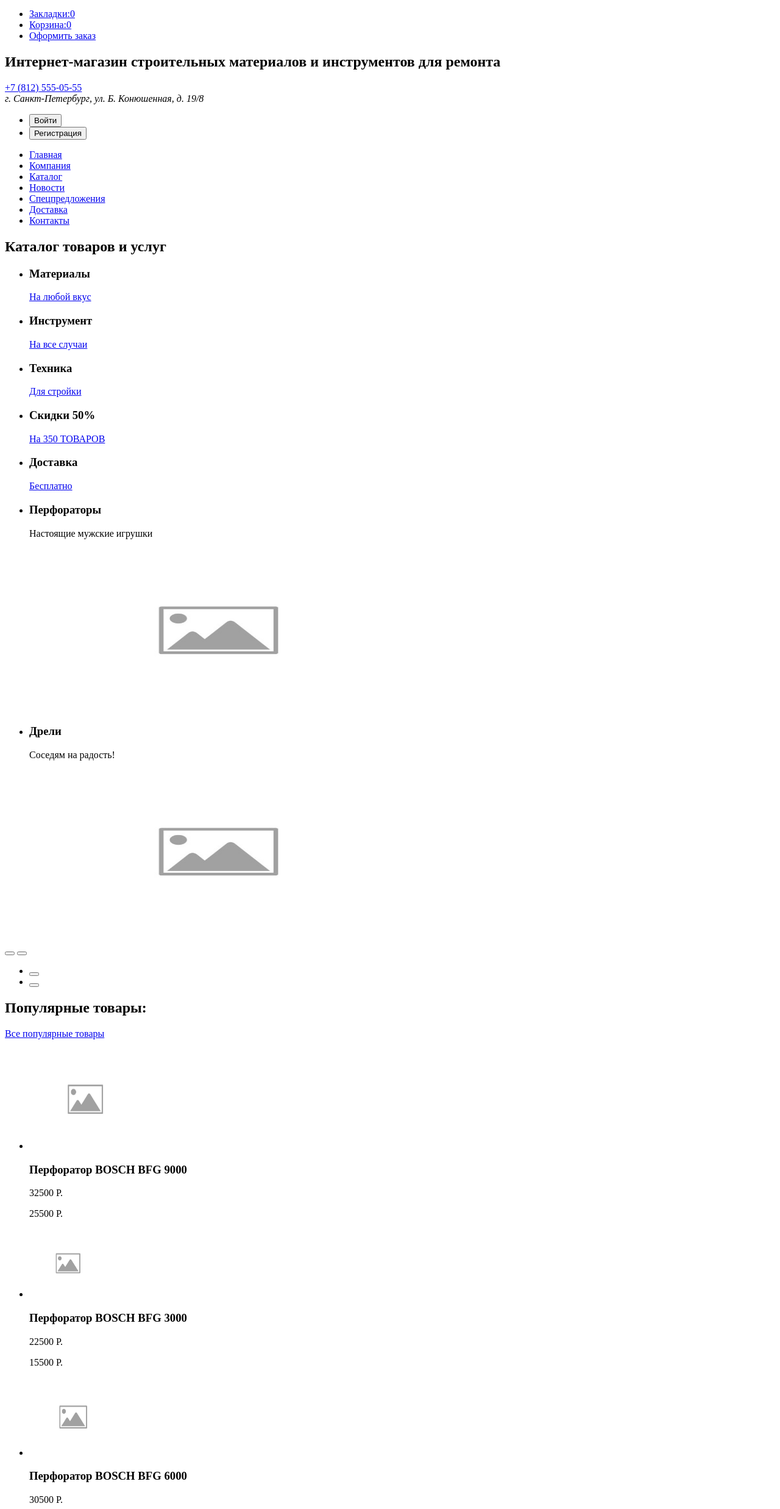
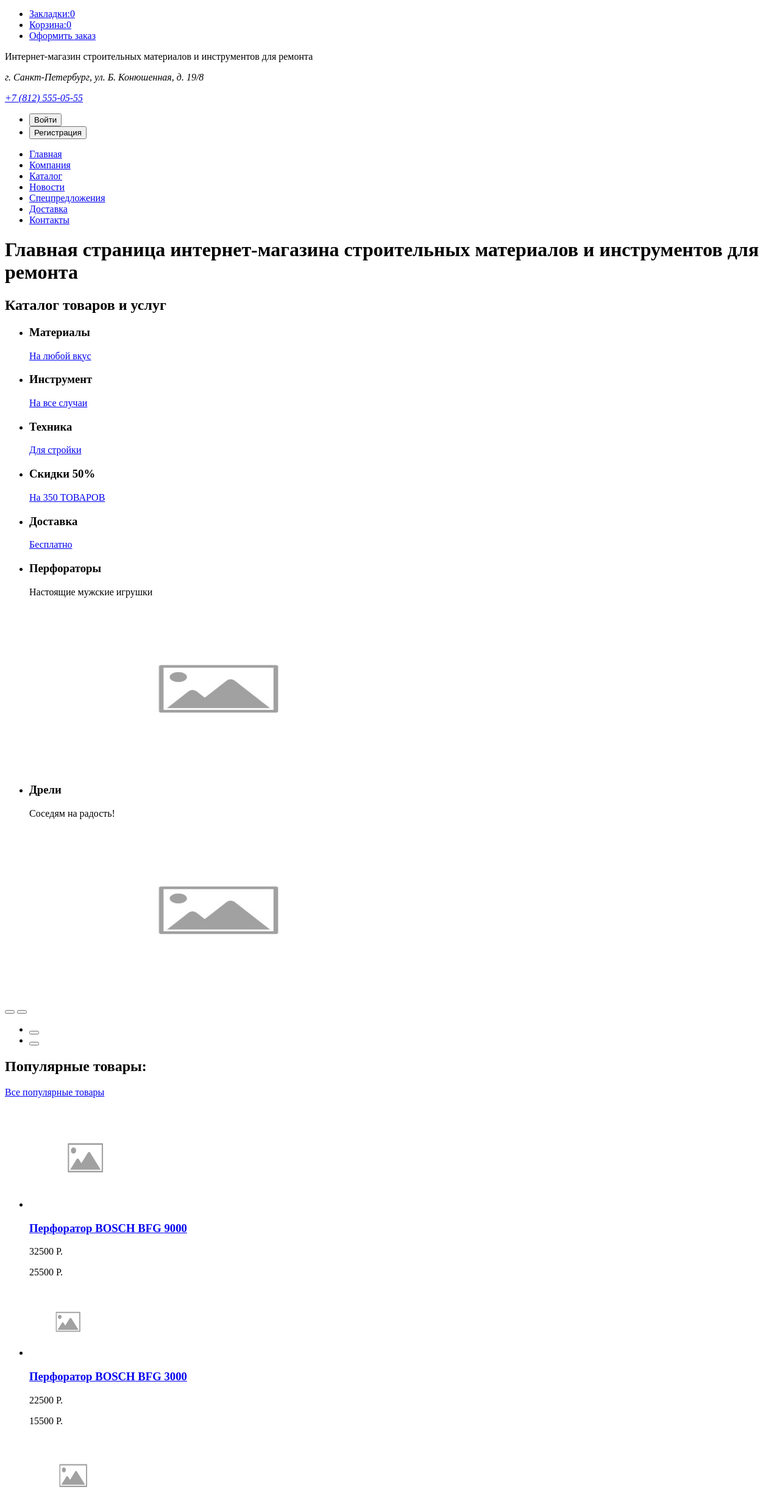
Before and after one commit to KatRed78/Project-1, a plain HTML site: page index.html in a window 1280 px wide. Shown: the part 82-2556 px from the top of the page at 61% size. Drawn offline with Linux system fonts and the light colour scheme.

Commit message:
1 правка

```diff
--- a/index.html
+++ b/index.html
@@ -6,7 +6,6 @@
 </head>
 <body>
   <header>
-    <nav>
     <div class="menu-container">
       <a href="index.html"><img src="img/placeholder.jpg" width="220" height="68" alt="Логотип компании Техномарт"></a>
       <!--Здесь будет форма-->
@@ -17,15 +16,17 @@
         </ul>
     </div>
     <div class="wrap">
-        <h1>Интернет-магазин строительных материалов и инструментов для ремонта</h1>
+      <p>Интернет-магазин строительных материалов и инструментов для ремонта</p>
+      <address>
+        <p>г. Санкт-Петербург, ул. Б. Конюшенная, д. 19/8</p>
         <a href="tel:+78125550555">+7 (812) 555-05-55</a>
-        <address>г. Санкт-Петербург, ул. Б. Конюшенная, д. 19/8</address>
+      </address>
         <ul class="button-list">
           <li class="button-item"><button class="icon">Войти</button></li>
           <li class="button-item"><button>Регистрация</button></li>
         </ul>
       </div>
-      <div class="navigation-container">
+    <nav>
       <ul class="main-navigation">
         <li class="main-navigation-item"><a href="#">Главная</a></li>
         <li class="main-navigation-item"><a href="#">Компания</a></li>
@@ -35,10 +36,10 @@
         <li class="main-navigation-item"><a href="#">Доставка</a></li>
         <li class="main-navigation-item"><a href="#">Контакты</a></li>
       </ul>
-      </div>
     </nav>
   </header>
   <main>
+    <h1>Главная страница интернет-магазина строительных материалов и инструментов для ремонта</h1>
     <section class="catalog">
       <h2>Каталог товаров и услуг</h2>
       <ul class="catalog-list">
@@ -84,37 +85,39 @@
         </ul>
       </div>
     </section>
-    <section class="promo">
+    <section class="promo-products">
       <div class="products-container">
         <h2>Популярные товары:</h2>
         <a href="#">Все популярные товары</a>
         <ul class="cards-list">
           <li class="cards-item">
             <img src="img/placeholder.jpg" width="184" height="164" alt="Изображение перфоратора BOSCH BFG 9000">
-            <h3>Перфоратор BOSCH BFG 9000</h3>
+            <h3><a href="#">Перфоратор BOSCH BFG 9000</a></h3>
             <p>32500 Р.</p>
             <p class="price">25500 Р.</p>
           </li>
           <li class="cards-item">
             <img src="img/placeholder.jpg" width="127" height="112" alt="Изображение перфоратора BOSCH BFG 3000">
-            <h3>Перфоратор BOSCH BFG 3000</h3>
+            <h3><a href="#">Перфоратор BOSCH BFG 3000</a></h3>
             <p>22500 Р.</p>
             <p class="price">15500 Р.</p>
           </li>
           <li class="cards-item">
             <img src="img/placeholder.jpg" width="144" height="128" alt="Изображение перфоратора BOSCH BFG 6000">
-            <h3>Перфоратор BOSCH BFG 6000</h3>
+            <h3><a href="#">Перфоратор BOSCH BFG 6000</a></h3>
             <p>30500 Р.</p>
             <p class="price">25500 Р.</p>
           </li>
           <li class="cards-item">
             <img src="img/placeholder.jpg" width="127" height="112" alt="Изображение перфоратора BOSCH BFG 2000">
-            <h3>Перфоратор BOSCH BFG 2000</h3>
+            <h3><a href="#">Перфоратор BOSCH BFG 2000</a></h3>
             <p>22500 Р.</p>
             <p class="price">12500 Р.</p>
           </li>
         </ul>
       </div>
+    </section>
+    <section class="promo-partners">
       <div class="partners-container">
         <h2>Популярные прозводители:</h2>
         <a href="#">Все производители</a>
```
Lines whose indentation alone changed are shown as unchanged.
